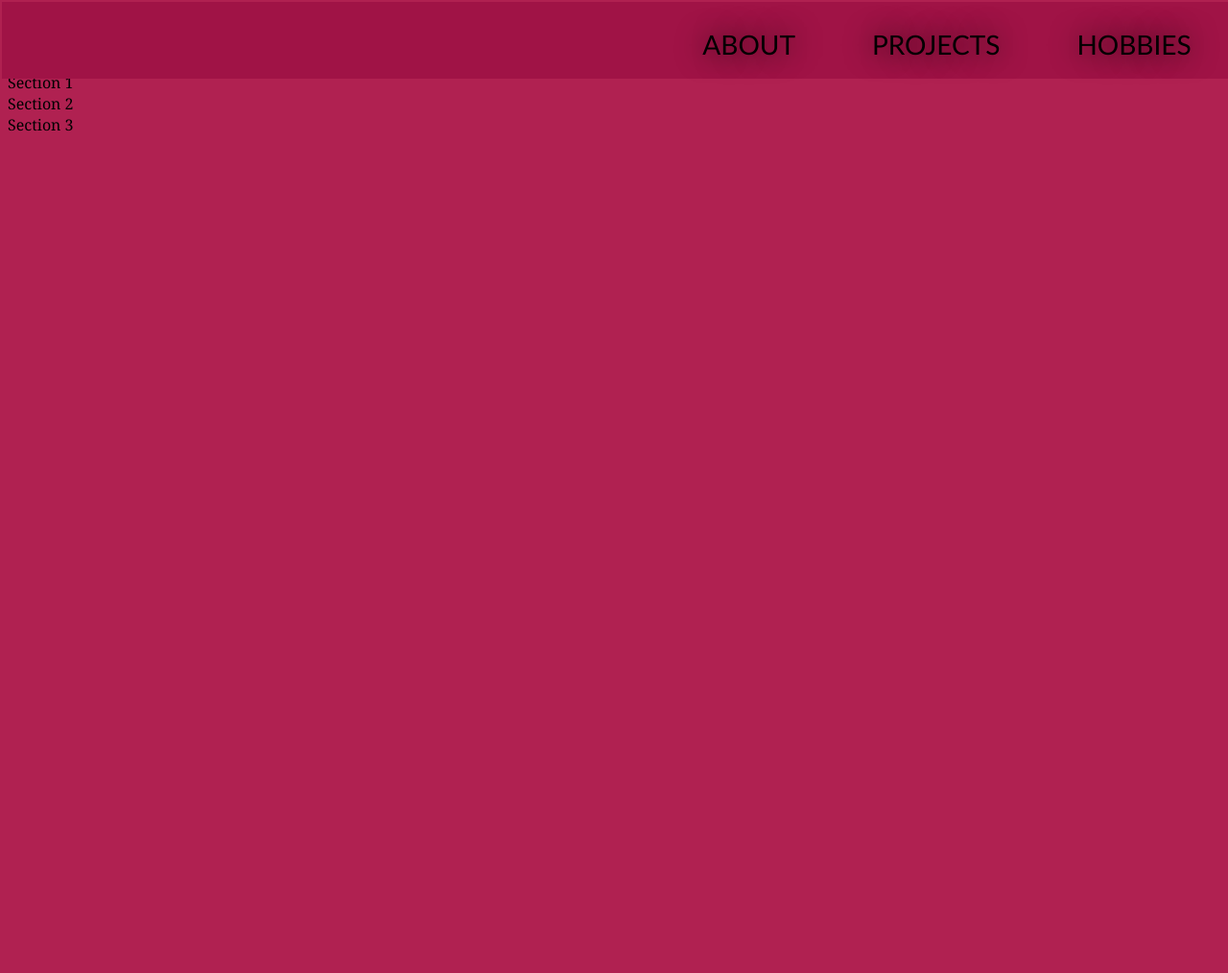
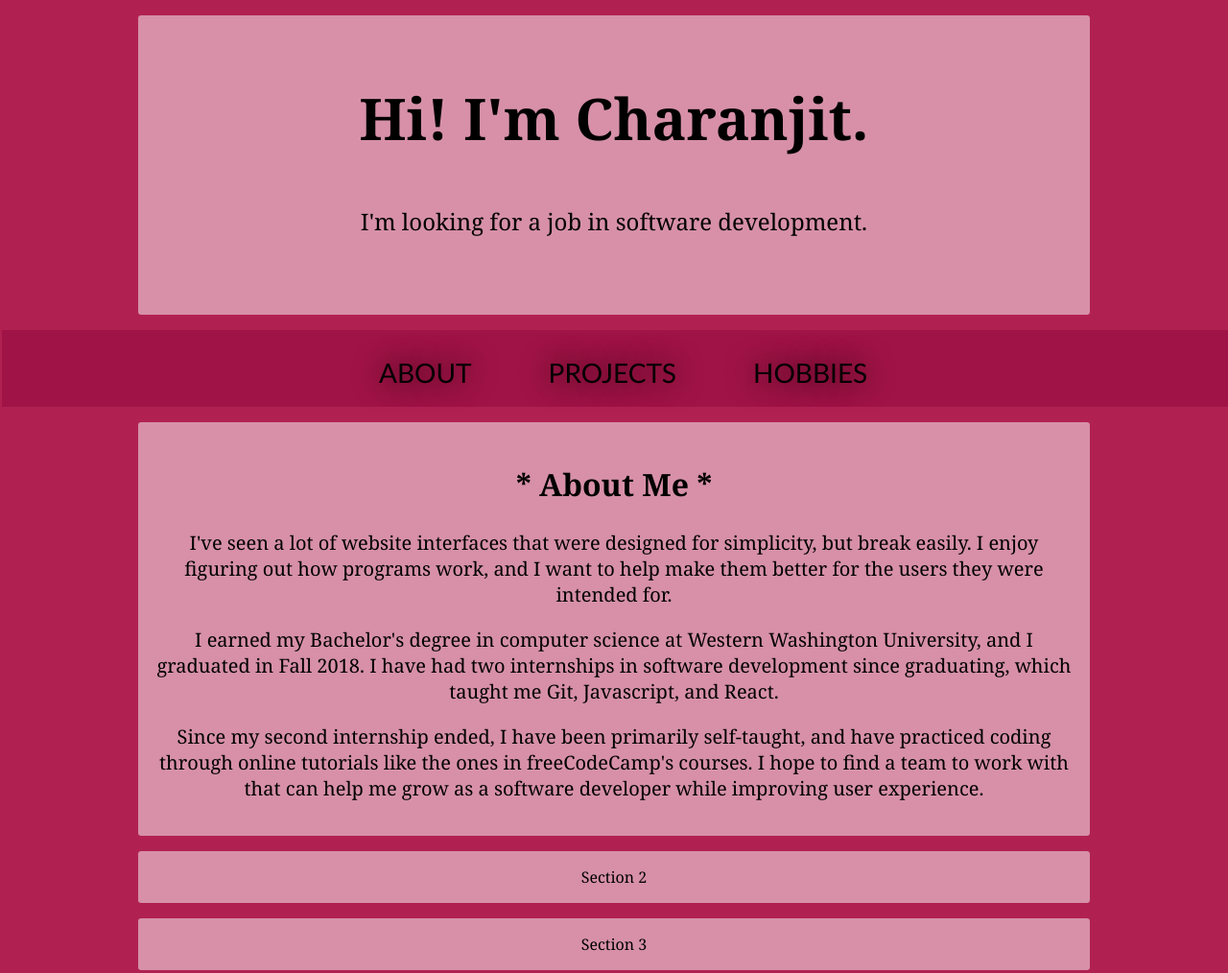
Before and after one commit to ckandola/ckandola.github.io, a plain HTML site: page index.html in a window 1280 px wide. Shown: the top 1014 px of the page at 96% size. Drawn offline with Linux system fonts and the light colour scheme.

Commit message:
Add styling to sections, Expand About section

```diff
--- a/index.html
+++ b/index.html
@@ -7,13 +7,33 @@
         <link rel="stylesheet" href="styles.css">
     </head>
     <body>
+        <section class="greetings">
+            <h1>Hi! I'm Charanjit.</h1>
+            <p>I'm looking for a job in software development.</p>
+        </section>
         <nav>
             <a href="#About">About</a>
             <a href="#Projects">Projects</a>
             <a href="#Hobbies">Hobbies</a>
         </nav>
-        <section class="about" id="About">Section 1</section>
-        <section>Section 2</section>
-        <section>Section 3</section>
+        <section class="about" id="About">
+            <h1 class="underline_on_hover">* About Me *</h1>
+            <p>
+                I've seen a lot of website interfaces that were designed for simplicity, but break easily.
+                I enjoy figuring out how programs work, and I want to help make them better for
+                the users they were intended for.
+            </p>
+            <p>I earned my Bachelor's degree in computer science at Western Washington University,
+                and I graduated in Fall 2018. I have had two internships in software development since graduating,
+                which taught me Git, Javascript, and React.
+            </p>
+            <p>
+                Since my second internship ended, I have been primarily self-taught, and have practiced coding through
+                online tutorials like the ones in freeCodeCamp's courses. I hope to find a team to work with
+                that can help me grow as a software developer while improving user experience.
+            </p>
+        </section>
+        <section id="Projects">Section 2</section>
+        <section id="Hobbies">Section 3</section>
     </body>
 </html>
--- a/styles.css
+++ b/styles.css
@@ -1,23 +1,49 @@
 :root {
-    --background: rgba(171, 19, 70, 0.937);
-    --nav_background: rgb(160, 19, 70);
+    --red-background: rgba(171, 19, 70, 0.937);
+    --red-darkest: rgb(160, 19, 70);
+    --light-background: rgba(255, 255, 255, 0.5);
+    --light-background-hover: rgba(255, 255, 255, 0.47);
+    --border_radius: 0.2rem;
 }
 
 body {
-    background-color: var(--background);
+    background-color: var(--red-background);
     font-family:Georgia, 'Times New Roman', Times, serif;
     height: 2000px;
+}
+
+section {
+    width: 75vw;
+    margin: 1rem auto;
+    padding: 1rem;
+    text-align: center;
+    background-color: var(--light-background);
+    border-radius: var(--border_radius);
+}
+
+section:hover {
+    box-shadow: 5px 5px 5px var(--red-darkest);
+    background-color: var(--light-background-hover);
+}
+
+.greetings {
+    min-height: 35vh;
+    display: block;
+    font-size: 2.5rem;
+}
+
+.greetings p {
+    font-size: 1.5rem;
 }
 
 nav {
     position: sticky;
     width: 100%;
-    top: 0;
-    right: 0;
-    margin: -0.4rem;
-    background-color: var(--nav_background);
+    left: 0;
+    margin-left: -0.4rem;
+    background-color: var(--red-darkest);
     padding: 1rem;
-    justify-content: flex-end;
+    justify-content: center;
     display: flex;
 }
 
@@ -36,6 +62,14 @@ nav a:hover {
     text-shadow: 0 0 30px white;
 }
 
-.about {
+.about h1 {
+    font-size: 2rem;
+}
 
+.about p {
+    font-size: 1.25rem;
 }
+
+.underline_on_hover:hover {
+    text-decoration: underline;
+}
```
